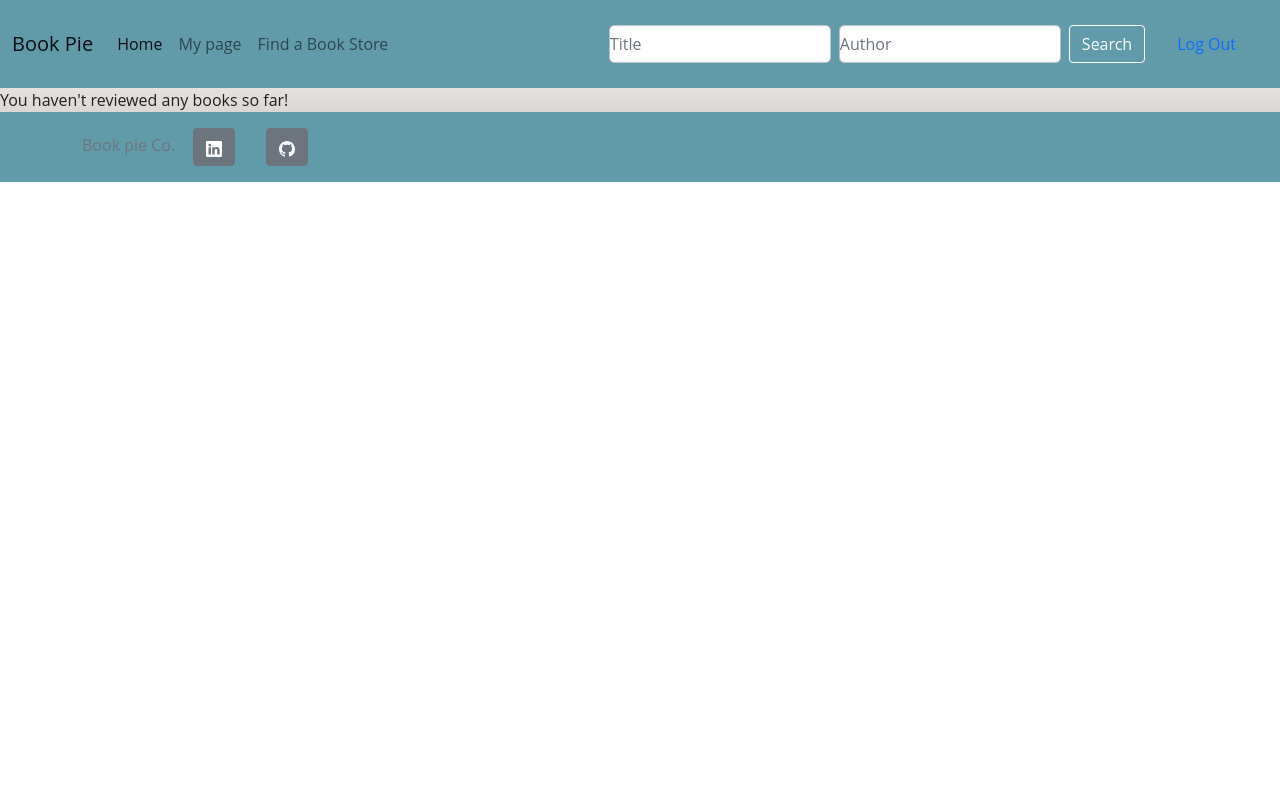
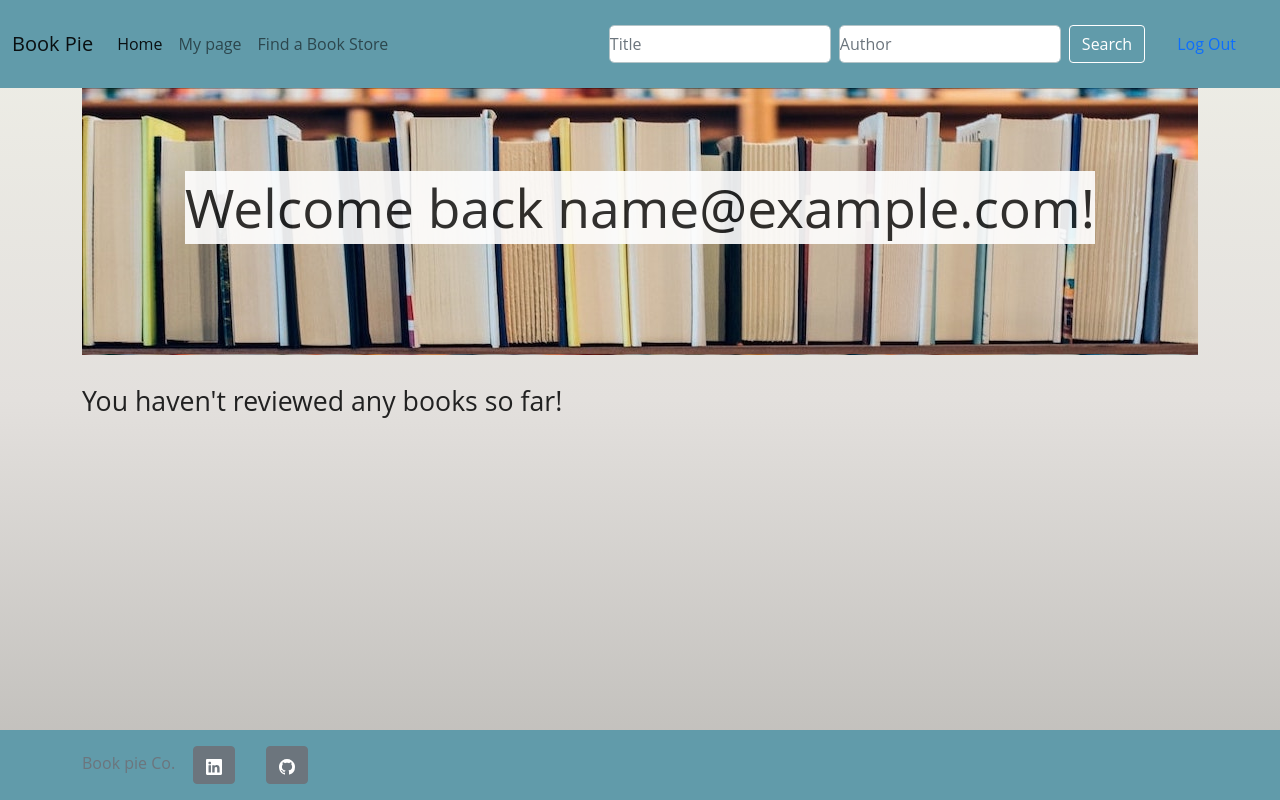
Before and after one commit to amak-code/Book_Pie, a Flask app: page /user in a window 1280 px wide. Run offline with Flask 2, Linux system fonts and the light colour scheme; the visitor is signed in with stand-in values (Sample User, id 1); data comes from the database, SQL or seed files in the repository; data that the repository does not hold is empty; some libraries are stand-ins or nearby versions.

Commit message:
More styles were added

```diff
--- a/server.py
+++ b/server.py
@@ -169,7 +169,7 @@ def log_out():
 
 @app.route("/user")
 def user_page():
-    if session["user_id"]:
+    if "user_id" in session:
         user = crud.get_user_by_id(session["user_id"])
         books = get_suggested_books()
         if user.reviews:
@@ -182,6 +182,9 @@ def user_page():
 
             # flash(f"Welcome back, {user.email}!")
             return render_template("user_page.html", user=user, books = books)
+
+    else:
+        return redirect('/')
 
 @app.route("/review", methods=["POST"])
 def review_book():
--- a/static/styles.css
+++ b/static/styles.css
@@ -241,11 +241,12 @@ h5 {
   z-index: 1;
 }
 
-  .book_container_image {
-    width: 250px;
-    margin: 30px 30px 30px 0;
-    float: left;
+  .book_container_image:hover,
+  .book_container_image:focus{
+    transition: .2s;
+    transform: scale(1.45);
   }
+
   .book_container_text {
     display: inline;
   }
@@ -263,6 +264,9 @@ h5 {
 
   .main {
     background: linear-gradient(to bottom, #efefe7, #e3e0dd 50%, #bdbbb7);
+    min-height: 100vh;
+    display: flex;
+    flex-direction: column;
   }
 
   .btn-color{
@@ -285,3 +289,30 @@ h5 {
     margin-left: auto;
     margin-bottom: 10pt;
   }
+
+
+
+  .text_on_image{
+    background-image: url("/static/images/books_picture.jpg");
+    font-size: 40pt;
+    height: 200pt;
+    padding-top: 60pt;
+    text-align: center;
+  }
+
+  .text_on_image > span {
+    background-color: white;
+    opacity: 0.9;
+  }
+  .no_reviewed_books {
+    font-size: 20pt;
+    margin-top: 20pt;
+  }
+
+  .no_decoration{
+    text-decoration: none;
+  }
+
+  .align_title_random{
+    text-align: end;
+  }
--- a/templates/book-details-page.html
+++ b/templates/book-details-page.html
@@ -10,7 +10,7 @@
 <main>
 <div id="" class="book_container">
     {% if 'imageLinks' in book.volumeInfo %}
-          <img class="book_container__image" src="{{book.volumeInfo.imageLinks.get('smallThumbnail', '/static/images/no-image-available.jpg')}}"
+          <img class="book_container_image" src="{{book.volumeInfo.imageLinks.get('smallThumbnail', '/static/images/no-image-available.jpg')}}"
             width="150"
             height="200">
     {% else %}
--- a/templates/user_page.html
+++ b/templates/user_page.html
@@ -4,9 +4,12 @@
 {% block body %}
 
 <div class="main-container">
+  <div class="container">
+    <!-- <img class= "center-image" src="/static/images/books_picture.jpg" alt=""> -->
+    <div class="text_on_image">
+      <span>Welcome back {{user.nickname if user.nickname else user.email }}!</span>
+    </div>
     {% if reviews is defined and reviews %}
-    <div class="container">
-      <img class= "center-image" src="/static/images/books_picture.jpg" alt="">
     <h3 class="text_with_image">The books that you previously reviewed:</h3>
     <div class="row">
       <div id="book-search-list" class="row col-9 gy-4 justify-content-center">
@@ -17,8 +20,10 @@
             <div class="card-body">
               <h5 class="card-title">Title: {{review.book.title|title}}</h5>
               {% if review.book.authors %}
-                    <p class="card-text"> Authors:
-                        {{review.book.authors }}</p>
+              <p class="card-text">
+                Authors:
+                {{review.book.authors }}
+              </p>
               {% endif %}
               <div class="align_rating">Your review: "{{review.text_review}}"</div>
             </div>
@@ -27,7 +32,7 @@
         {% endfor %}
       </div>
       <div id="random_book-list" class="col-3 gy-4 justify-content-center">
-          <div>{{"Would you like to review the most popular books of the month?"}}</div>
+        <div class="align_title_random">{{"Would you like to review the most popular books of the month?"}}</div>
         {% for book in books %}
         <div class="col-9 popular_book">
           <div class="book-info book-details card h-100">
@@ -39,55 +44,24 @@
             <div class="card-body">
               <h5 class="card-title">
                 {% if 'title' in book.volumeInfo %}
-                      <a href="/search/{{book.id}}">
-                        {{ book.volumeInfo.title }}</a>
-
+                <a class = "no_decoration" href="/search/{{book.id}}">{{ book.volumeInfo.title }}</a>
                 {% endif %}
               </h5>
               <p class="card-text">Authors: {{', '.join(book.volumeInfo.get('authors', ['***']))}}</p>
               <br/>
             </div>
-
           </div>
         </div>
         {% endfor %}
       </div>
     </div>
 
-    </div>
-
     {% else %}
-        <div>
+    <div class="no_reviewed_books">
       {{"You haven't reviewed any books so far!"}}
     </div>
-
-    {% endif %}
-        <!-- <div class="container">
-          <div>{{"Would you like to review the most popular books of the month?"}}</div>
-          <div id="random_book-list" class="row gy-4 justify-content-center">
-            {% for book in books %}
-            <div class="col-xl-2 col-md-3 col-sm-6">
-                <div class="book-info book-details card h-100">
-                  {% if 'imageLinks' in book.volumeInfo %}
-                  <a href="/search/{{book.id}}"><img src="{{book.volumeInfo.imageLinks.get('smallThumbnail', '/static/no-image-available.jpg')}}" ></a>
-                  {% else %}
-                    <a href="/search/{{book.id}}"><img src="{{'/static/no-image-available.jpg'}}" ></a>
-                    {% endif %}
-                  <div class="">
-                    {% if 'title' in book.volumeInfo %}
-                      <a href="/search/{{book.id}}">
-                        {{ book.volumeInfo.title }}</a>
-                      <br/>
     {% endif %}
   </div>
-                  <div class="">Authors: {{', '.join(book.volumeInfo.get('authors', ['***']))}}</div>
-                  <br/>
-              </div>
-            </div>
-            {% endfor %}
-          </div>
-        </div> -->
-
 </div>
 
 
```
Also changed, not shown: templates/registration_form.html (+4 -4 lines). Lines whose indentation alone changed are shown as unchanged.
